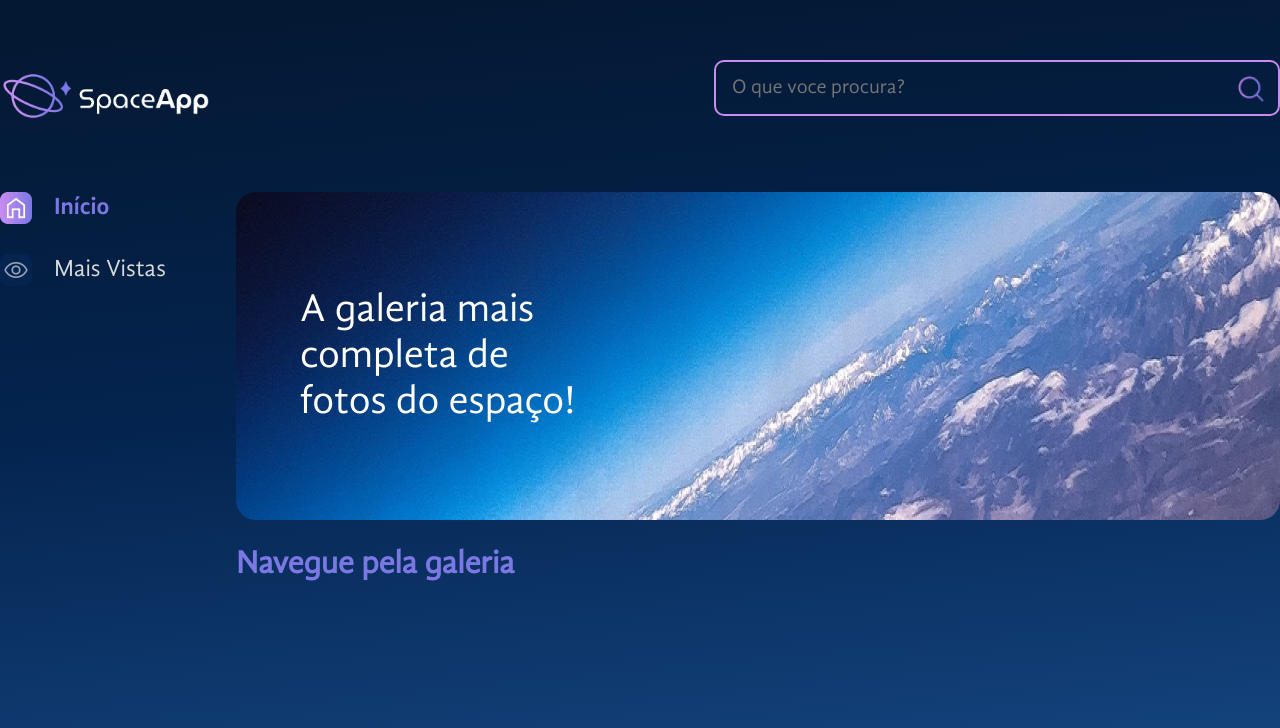
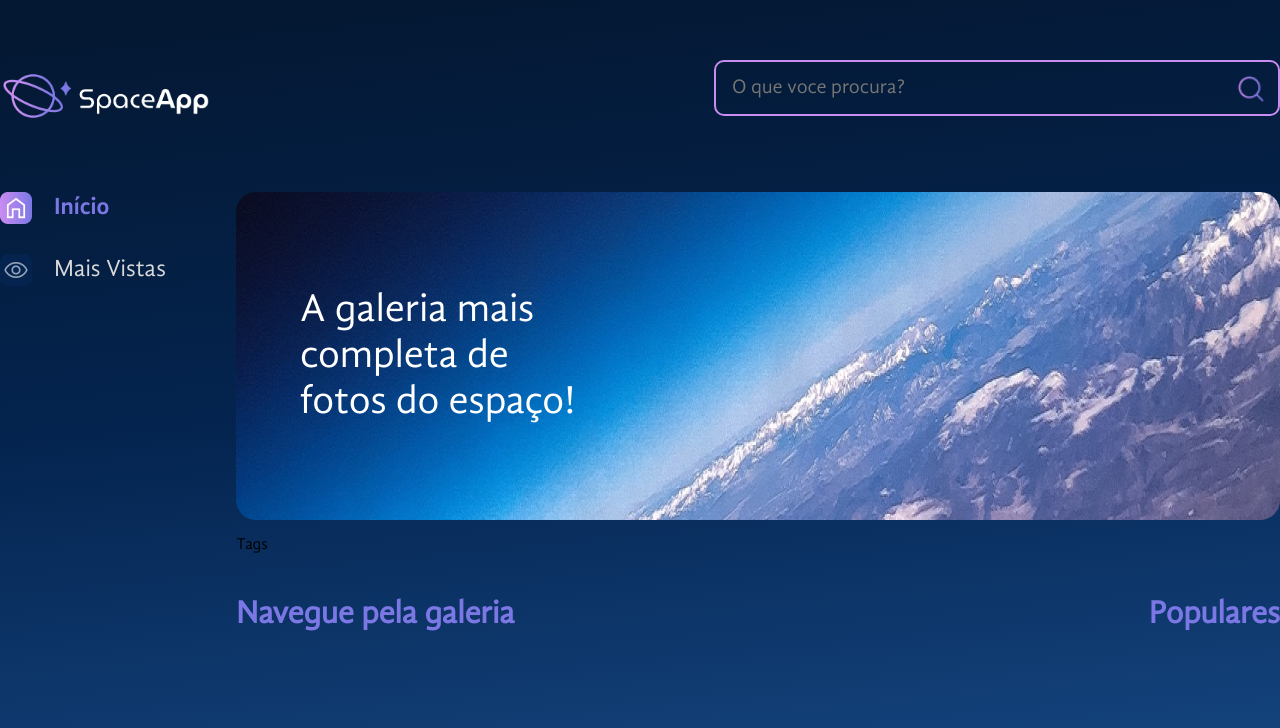
Before and after one commit to Iarley-01/space-app-react-js, a React (Vite) app: page / in a window 1280 px wide. Shown: the top 728 px of the page. Built offline with nearby package versions, Linux system fonts and the light colour scheme.

Commit message:
criando estrutura da galeria

```diff
--- /dev/null
+++ b/src/componentes/Galeria/Populares/index.jsx
@@ -0,0 +1,7 @@
+import Titulo from '../../Titulo';
+
+const Populares = () => {
+  return <Titulo $alinhamento="center">Populares</Titulo>;
+}
+
+export default Populares;
--- /dev/null
+++ b/src/componentes/Galeria/Tags/index.jsx
@@ -0,0 +1,7 @@
+const Tags = () => {
+  return (
+    <p>Tags</p>
+  );
+}
+
+export default Tags;
--- a/src/componentes/Galeria/index.jsx
+++ b/src/componentes/Galeria/index.jsx
@@ -1,8 +1,28 @@
+import { styled } from 'styled-components';
+
 import Titulo from '../Titulo';
+import Tags from './Tags';
+import Populares from './Populares';
+
+const GaleriaContainer = styled.div`
+  display: flex;
+`
+
+const SecaoFluida = styled.section`
+  flex-grow: 1;
+`
 
 const Galeria = () => {
   return (
-    <Titulo>Navegue pela galeria</Titulo>
+    <>
+      <Tags />
+      <GaleriaContainer>
+        <SecaoFluida>
+          <Titulo>Navegue pela galeria</Titulo>
+        </SecaoFluida>
+        <Populares />
+      </GaleriaContainer>
+    </>
   );
 
 }
```
